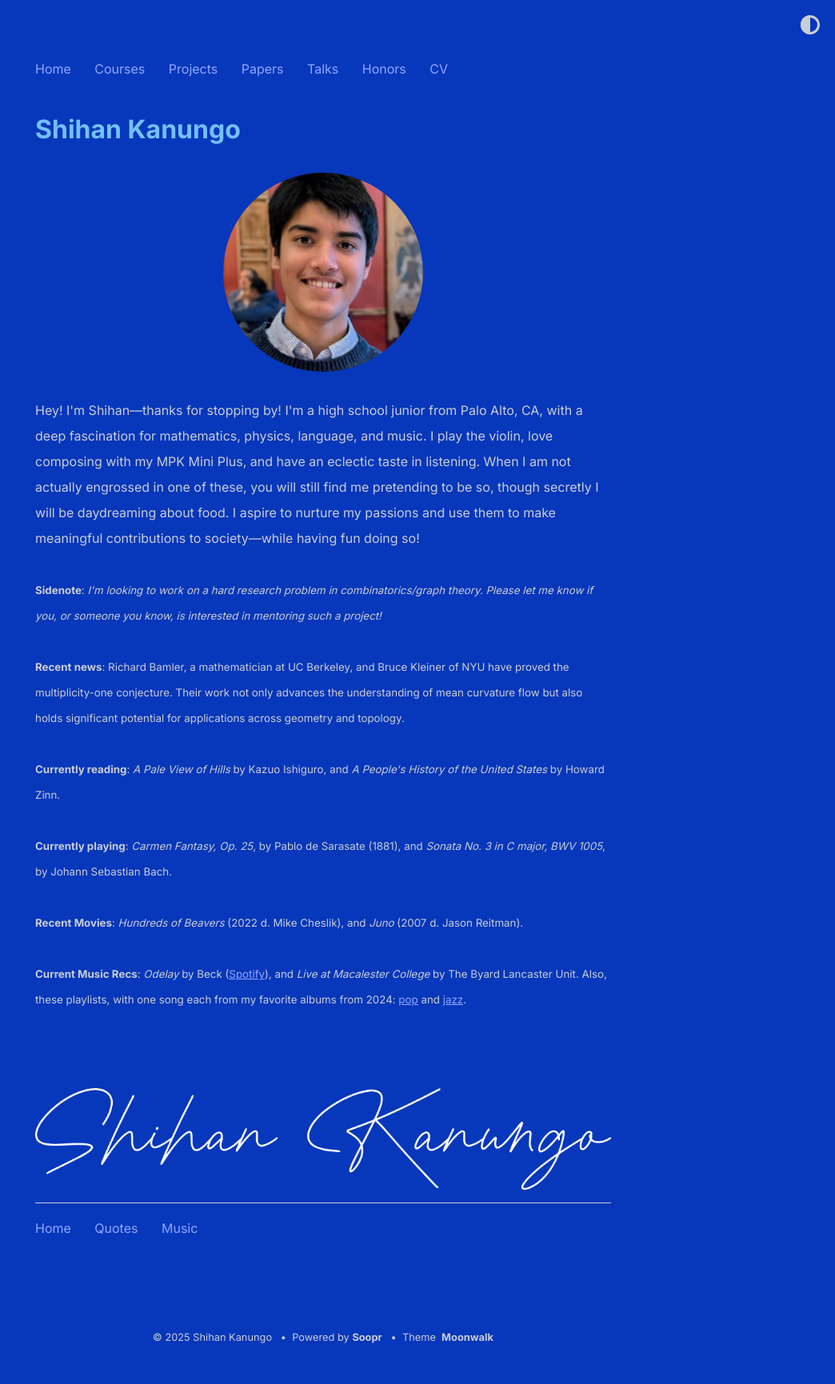
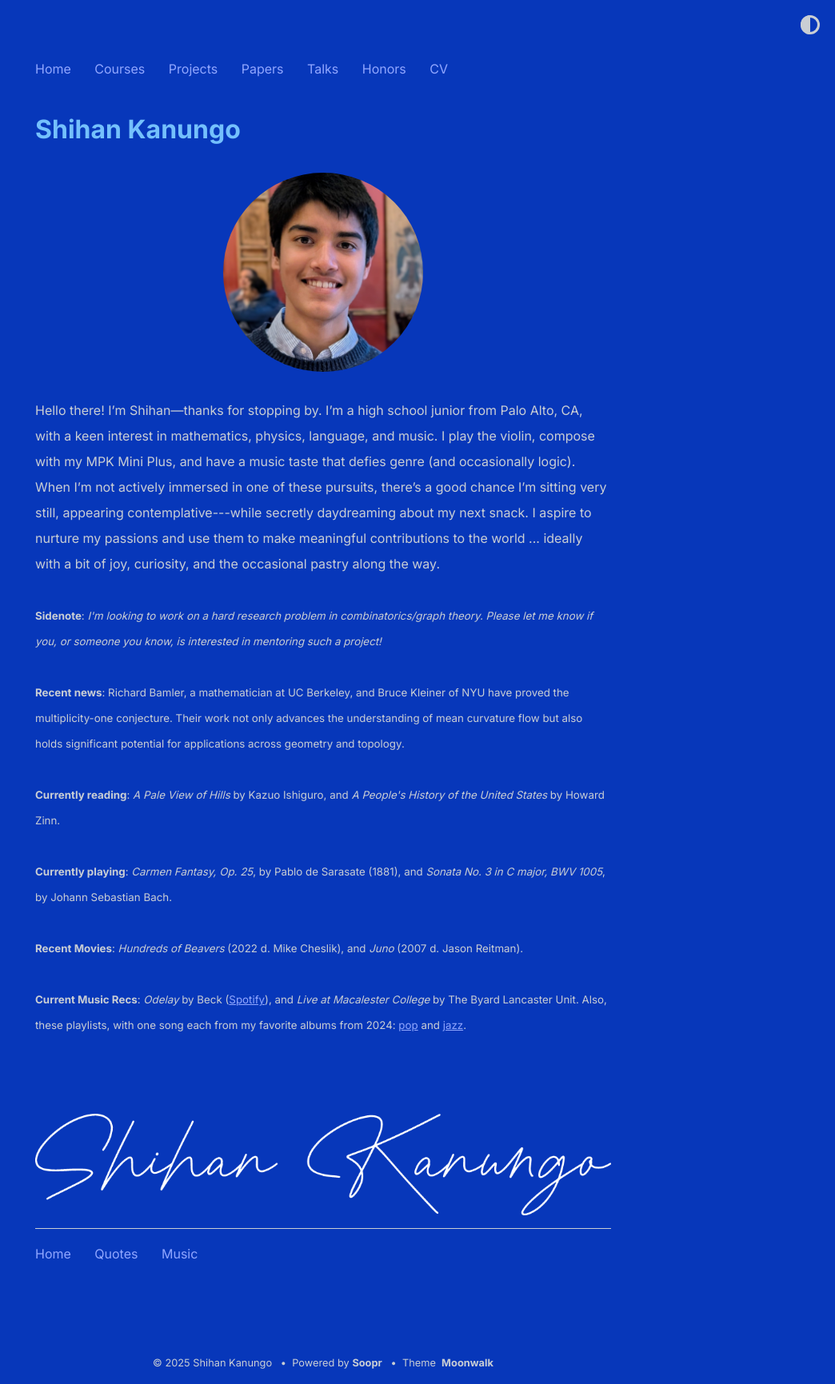
Before and after one commit to shihankanungo/shihankanungo.github.io, a Jekyll site: the page built from index.md, in a window 1280 px wide. Shown: the whole page at 80% size, without its empty margins (236-1280 px from the left). Built offline with Jekyll 4.4.1, drawn with Linux system fonts in a browser that asks for light colours; before the commit the page ends 1699 px from its top, so only the background shows below that.

Commit message:
Update _config.yml

```diff
--- a/_config.yml
+++ b/_config.yml
@@ -3,7 +3,7 @@ author: Shihan Kanungo
 url: https://www.shihankanungo.github.io/shihanmoonwalk/ # root address of the site
 description: > # description of the site (multiple lines allowed)
   <img src="images/pic.jpg" alt="Avatar" style="width:250px; border-radius:50%;"> <br />
-  Hey! I'm Shihan&mdash;thanks for stopping by! I'm a high school junior from Palo Alto, CA, with a deep fascination for mathematics, physics, language, and music. I play the violin, love composing with my MPK Mini Plus, and have an eclectic taste in listening. When I am not actually engrossed in one of these, you will still find me pretending to be so, though secretly I will be daydreaming about food. I aspire to nurture my passions and use them to make meaningful contributions to society&mdash;while having fun doing so!
+  Hello there! I’m Shihan&mdash;thanks for stopping by. I’m a high school junior from Palo Alto, CA, with a keen interest in mathematics, physics, language, and music. I play the violin, compose with my MPK Mini Plus, and have a music taste that defies genre (and occasionally logic). <br />When I’m not actively immersed in one of these pursuits, there’s a good chance I’m sitting very still, appearing contemplative---while secretly daydreaming about my next snack. I aspire to nurture my passions and use them to make meaningful contributions to the world ... ideally with a bit of joy, curiosity, and the occasional pastry along the way.
           <br /><br />
 
           <small><b>Sidenote</b>: <i>I'm looking to work on a hard research problem in combinatorics/graph theory. Please let me know if you, or someone you know, is interested in mentoring such a project! </i></small>
```
